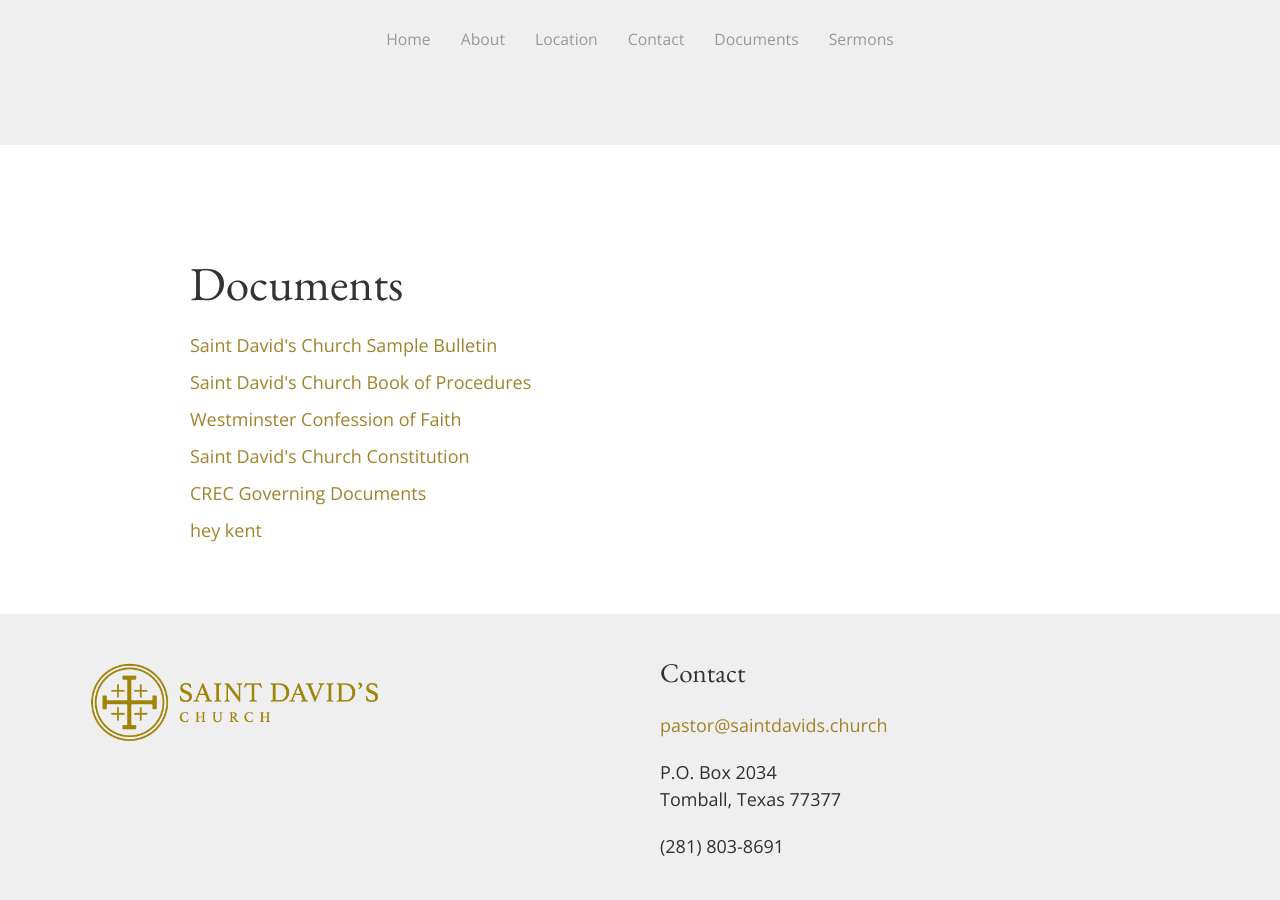
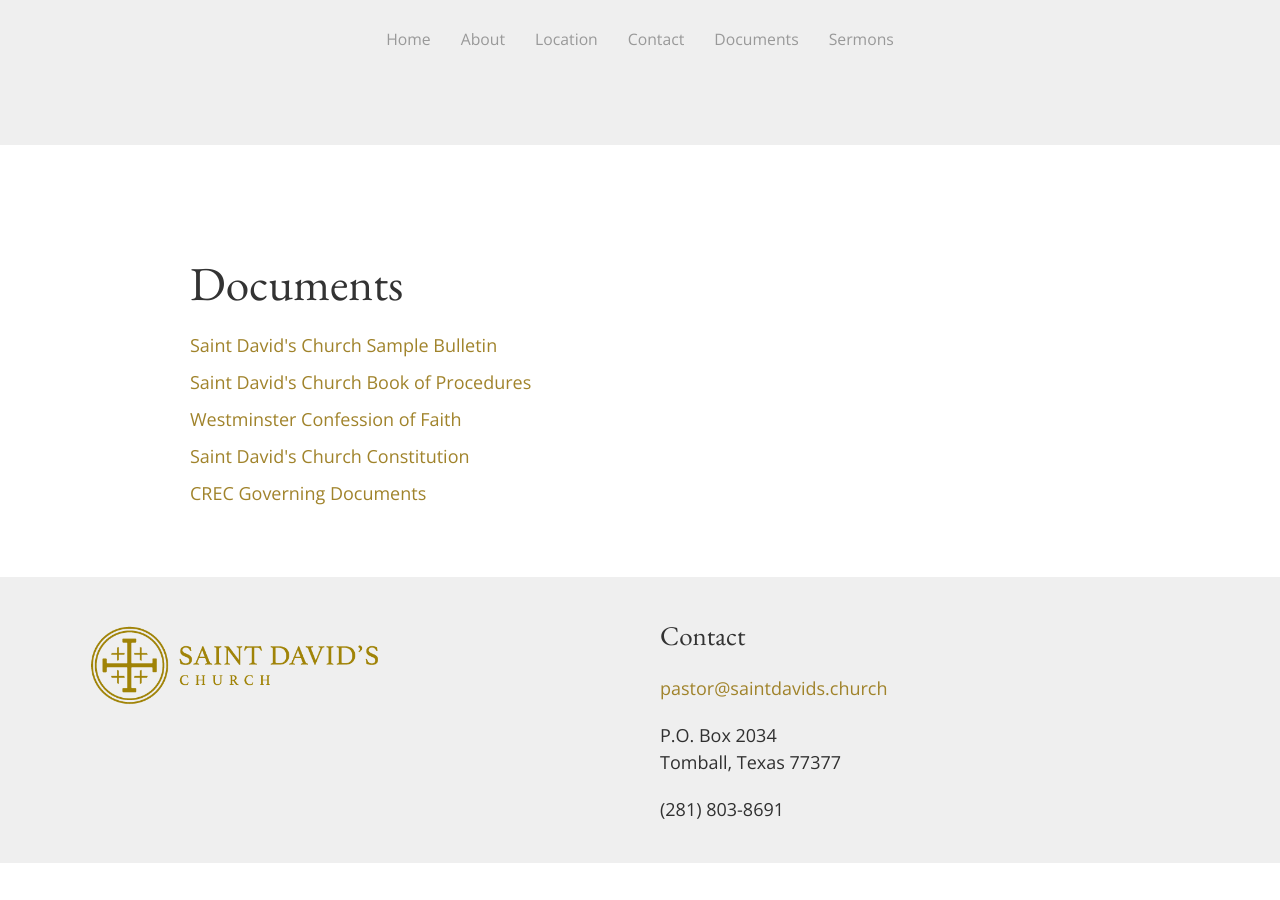
Before and after one commit to SaintDavidsChurch/website, a Jekyll site: the page built from index.html, in a window 1280 px wide and 900 px high, scrolled down 3537 px. Built offline with Jekyll 4.4.1, drawn with Linux system fonts in a browser that asks for light colours; after the commit the page ends 4400 px from its top, so only the background shows below that.

Commit message:
Updated by InferCMS

```diff
--- a/_data/documents.yml
+++ b/_data/documents.yml
@@ -8,5 +8,3 @@
   link: https://saintdavids.seththoburn.com/assets/documents/saint-davids-constitution.pdf
 - name: CREC Governing Documents
   link: https://www.crechurches.org/documents/
-- name: hey kent
-  link: ''
```
